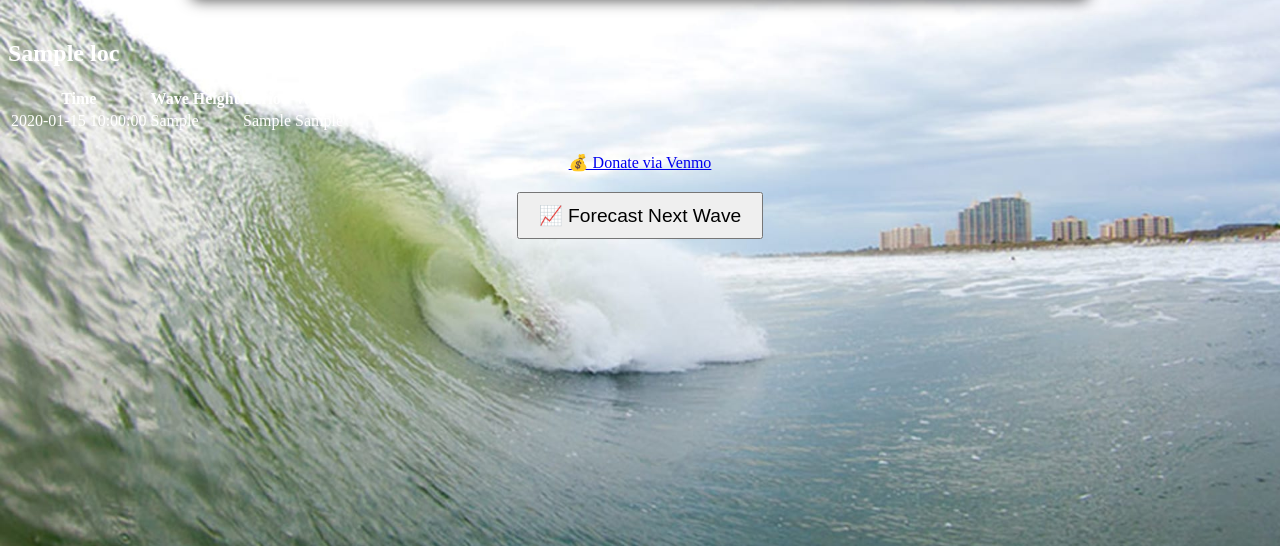
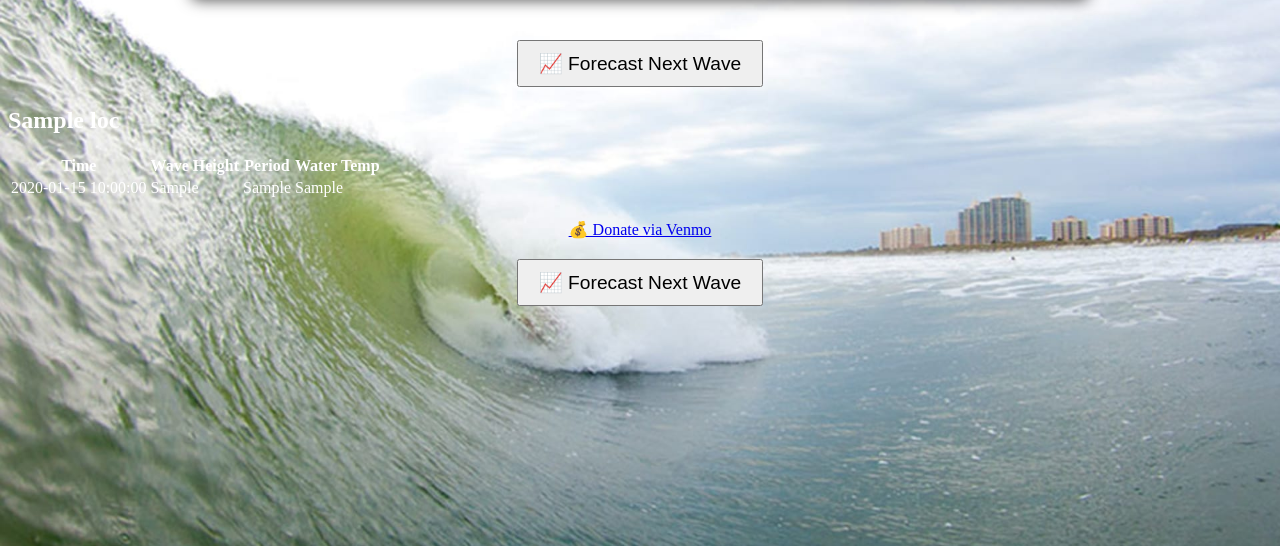
Before and after one commit to PASTORIROB/FLA_Surf_Rob, a Flask app: template app/templates/index.html in a window 1280 px wide. Shown: the part 193-739 px from the top of the page. Run offline with Flask 3, Linux system fonts and the light colour scheme; the template is opened without the code that fills it: most values are stand-ins (such as "Sample title", 1, 10 or a date in 2020).

Commit message:
Update index.html

```diff
--- a/app/templates/index.html
+++ b/app/templates/index.html
@@ -46,7 +46,13 @@
         </div>
         <h2 style="text-align:center;">🌊 {{ top_location }} currently has the largest waves!</h2>
         <img src="{{ chart_url }}" alt="Wave Chart" class="chart">
-        {% for loc, reports in data.items() %}
+        <div style="text-align:center; margin: 20px;">
+    <form action="/forecast">
+        <button style="font-size:1.2em; padding: 10px 20px;">📈 Forecast Next Wave</button>
+    </form>
+</div>
+
+{% for loc, reports in data.items() %}
             <h2>{{ loc }}</h2>
             <table>
                 <tr>
```
